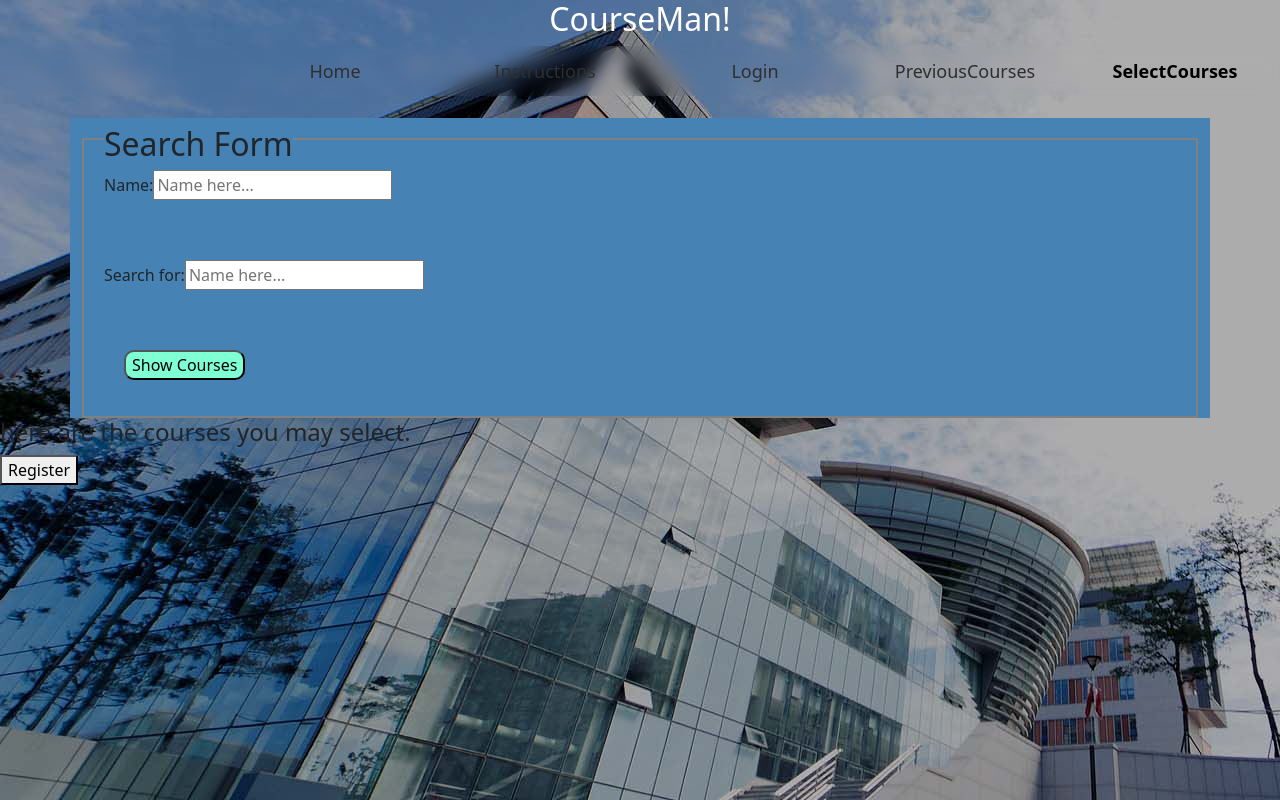
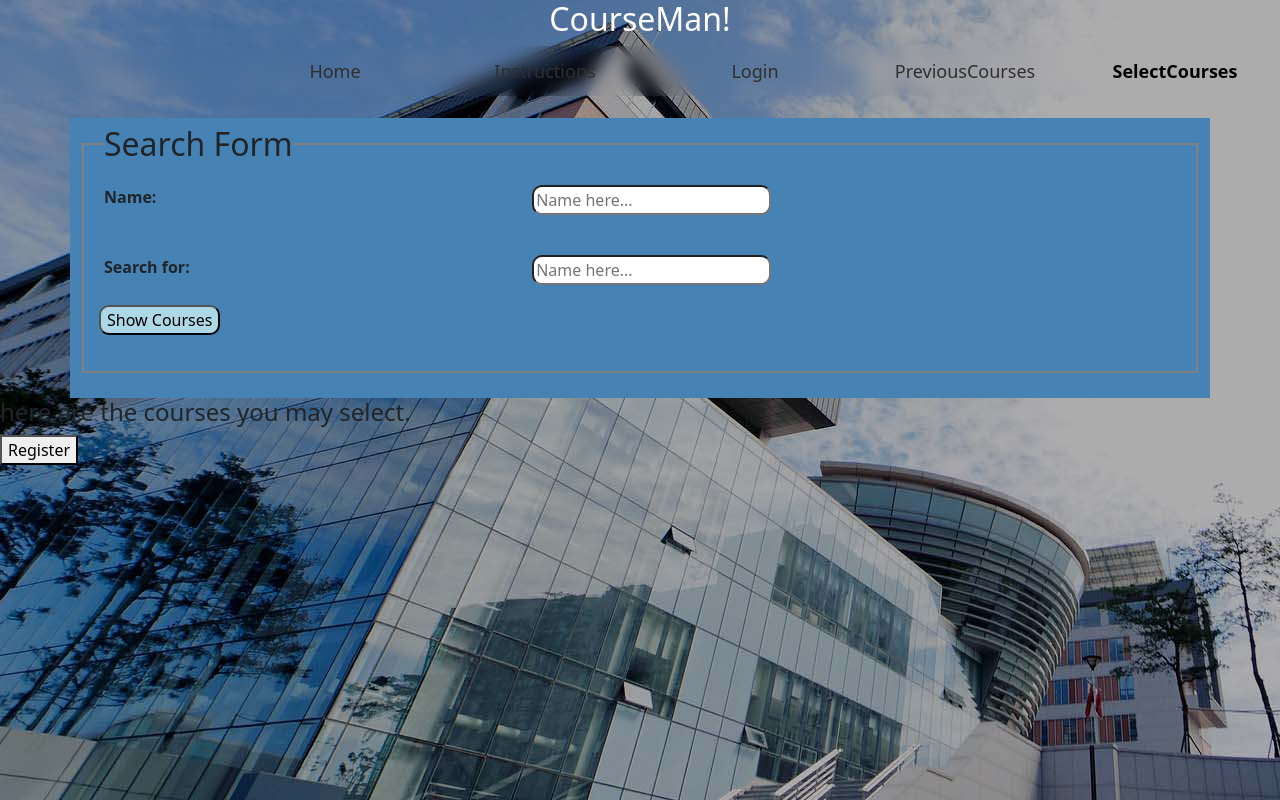
Before and after one commit to JuyeeMyeong/web_project_cse316, a React (Create React App) app: page /SelectCourses in a window 1280 px wide. Built offline with nearby package versions, Linux system fonts and the light colour scheme.

Commit message:
#2 search Form design changes

```diff
--- a/src/App.css
+++ b/src/App.css
@@ -265,7 +265,7 @@ ul {
 /***********         SelectCourses              ***********/
 .container {
   display: flex;
-  height: 300px;
+  height: 280px;
   width: 500px;
   background-color: #4682B4;
 }
@@ -273,24 +273,34 @@ ul {
 .searchForm {
   position: relative;
   width: 100%;
-  margin-top: 20px;
+  margin: 25px 0;
   border: 2px solid grey;
 }
+
 .formTitle {
   position: absolute;
-  top: -20px;
+  top: -25px;
   left: 20px;
   background-color: #4682B4;
   font-weight: 500;
   font-size: 32px;
 }
 
+.searchRow label {
+  font-weight: 600;
+}
+
 .searchRow {
-  margin: 30px 0 60px 20px;
+  margin: 40px 0 20px 20px;
+  width: 60%;
+}
+
+.searchInput {
+  border-radius: 10px;
 }
 
 .showCoursebtn{
-  margin-left: 40px;
+  margin-left: 15px;
   border-radius: 10px;
-  background-color: aquamarine;
+  background-color: lightblue;
 }
--- a/src/components/SelectCourses.js
+++ b/src/components/SelectCourses.js
@@ -14,15 +14,14 @@ function SelectCourses() {
             <div className="container">
                 <div className='searchForm'>
                     <div className='formTitle'>Search Form</div>
-                    <div className='searchRow'>
+                    <div className='d-flex justify-content-between searchRow'>
                         <label id="Name" htmlFor='' className="userName">Name:</label>
-                        <input type="text" name="user" id="" placeholder='Name here...'></input>
+                        <input className="searchInput" type="text" name="user" id="" placeholder='Name here...'></input>
                     </div>
-                    <div className='searchRow'>
+                    <div className='d-flex justify-content-between searchRow'>
                         <label id="SearchFor" htmlFor='' className="searchBox">Search for:</label>
-                        <input type="text" name="searchString" id="" placeholder='Name here...'></input>
+                        <input className="searchInput" type="text" name="searchString" id="" placeholder='Name here...'></input>
                     </div>
-
                     <div>
                         <button className='showCoursebtn'>Show Courses</button>
                     </div>
```
